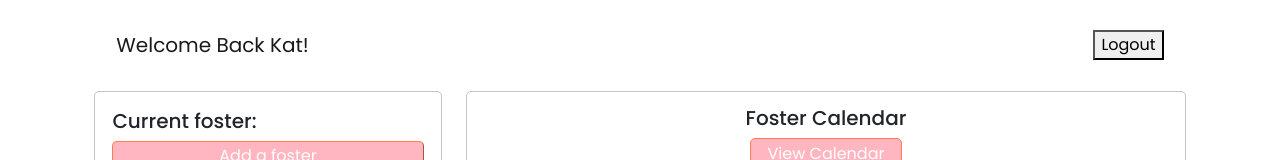
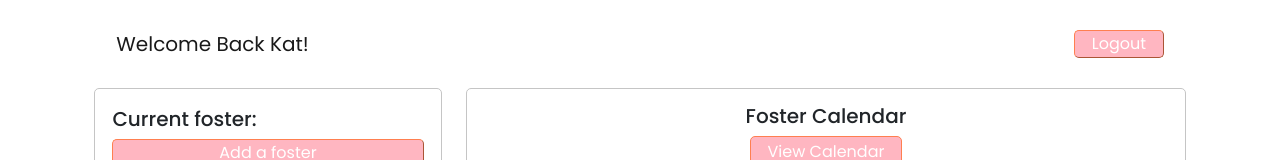
Before and after one commit to katto030/Whiskrr, a React (Create React App) app: page / in a window 1280 px wide. Shown: the top 160 px of the page. Built offline with nearby package versions, Linux system fonts and the light colour scheme; no server answers.

Commit message:
css classnames

```diff
--- a/public/styles.css
+++ b/public/styles.css
@@ -54,6 +54,10 @@ p, h1, h2, h3, h4, h5, h6 {
   padding: 2%;
 }
 
+button.pink-hover-btn.nav-btn {
+  padding: 1% 5%;
+  width: 7vw;
+}
 button.pink-hover-btn {
   border-radius: 5px;
   border-width: 1px;
--- a/src/components/User.tsx
+++ b/src/components/User.tsx
@@ -36,7 +36,7 @@ const User : React.FC<Props> = ({ user }) => {
           <Navbar.Collapse className="justify-content-end">
             <Navbar.Text>
               {
-                foster ? <button className="date-picker" onClick={() => setFoster(null)}>Back</button > : <button >Logout</button >
+                foster ? <button className="pink-hover-btn nav-btn" onClick={() => setFoster(null)}>Back</button > : <button className="pink-hover-btn nav-btn" >Logout</button >
               }
             </Navbar.Text>
           </Navbar.Collapse>
--- a/src/components/dashboard/Calendar.tsx
+++ b/src/components/dashboard/Calendar.tsx
@@ -121,7 +121,6 @@ const CalendarApp = () => {
           </button>
         </Container>
       </Container>
-
     </Container>
   )
 }
```
